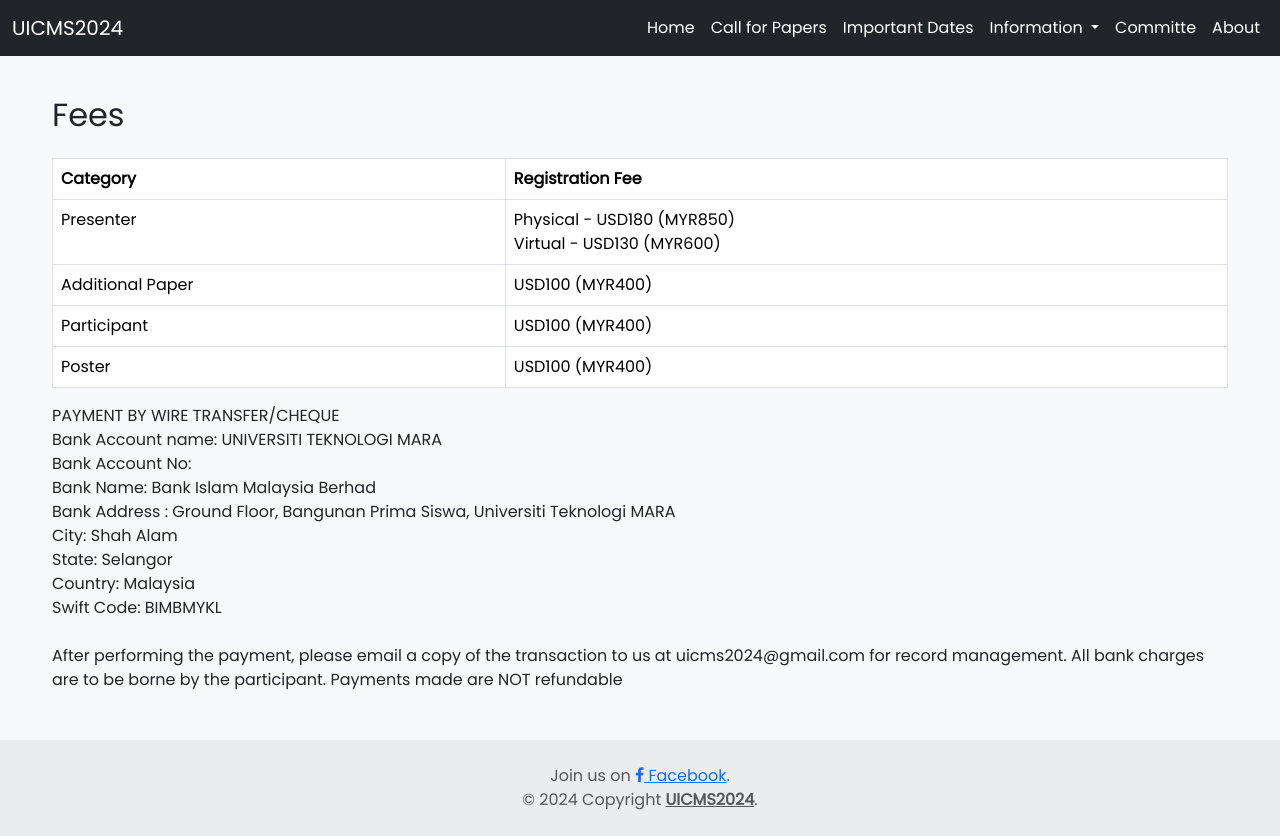
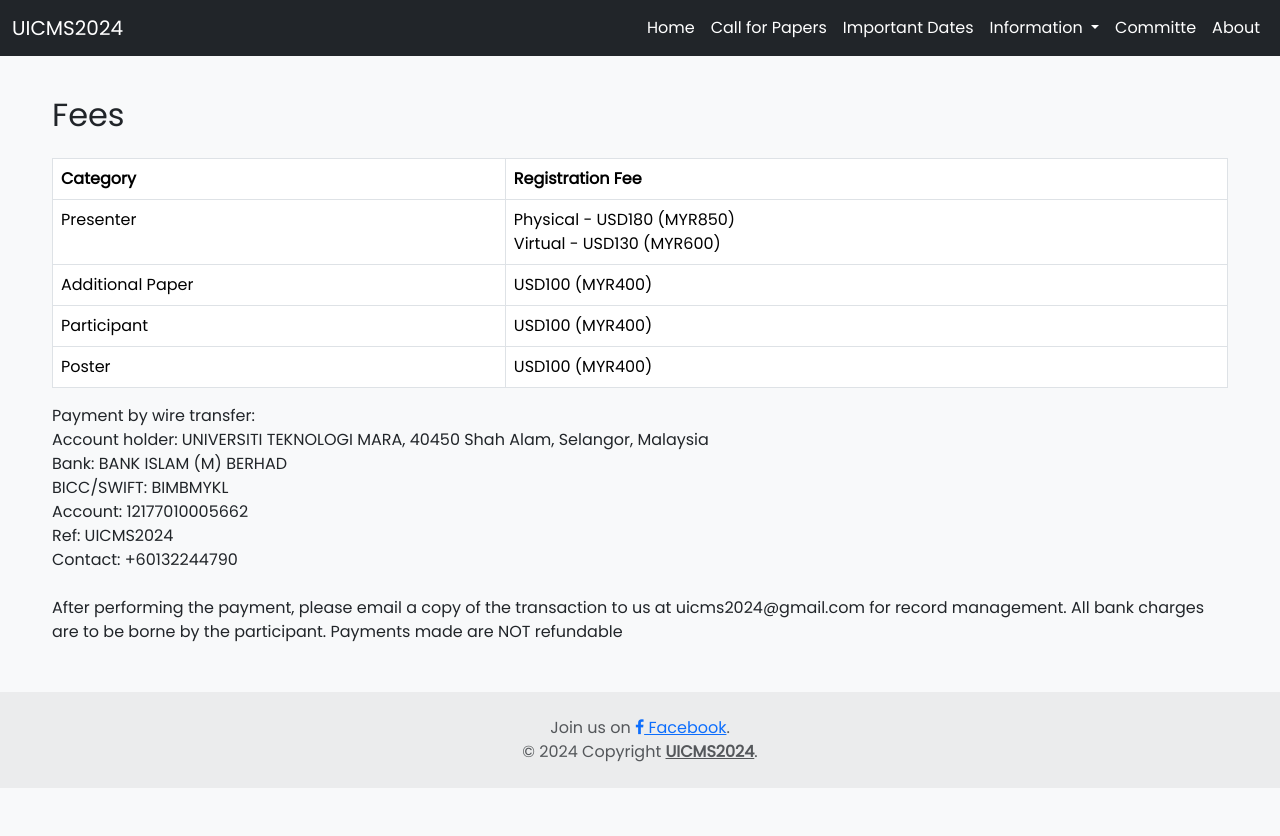
Before and after one commit to uicms2024/uicms2024.github.io, an Angular app: page /fees in a window 1280 px wide. After the commit the page ends 800 px from the top, so only its background shows below. Built offline with nearby package versions, Linux system fonts and the light colour scheme.

Commit message:
Update fees info

```diff
--- a/src/app/fees/fees.component.html
+++ b/src/app/fees/fees.component.html
@@ -30,16 +30,16 @@
   </table>
 
 
-<div>PAYMENT BY WIRE TRANSFER/CHEQUE
+<div>
+    <p>Payment by wire transfer:</p>
 <p>
-Bank Account name: UNIVERSITI TEKNOLOGI MARA<br>
-Bank Account No: <br>
-Bank Name: Bank Islam Malaysia Berhad<br>
-Bank Address : Ground Floor, Bangunan Prima Siswa, Universiti Teknologi MARA<br>
-City: Shah Alam<br>
-State: Selangor<br>
-Country: Malaysia<br>
-Swift Code: BIMBMYKL<br>
+Account holder:
+UNIVERSITI TEKNOLOGI MARA, 40450 Shah Alam, Selangor, Malaysia<br>
+Bank: BANK ISLAM (M) BERHAD<br>
+BICC/SWIFT: BIMBMYKL<br>
+Account: 12177010005662<br>
+Ref: UICMS2024<br>
+Contact: +60132244790<br>
 </p>
 <br>
 <p>
--- a/src/environments/environment.development.ts
+++ b/src/environments/environment.development.ts
@@ -10,6 +10,7 @@ export const environment = {
   confTemplateLink: '#',
   confDate: '12th - 13th October 2024',
   confVenue: 'Perdana Kuala Lumpur City Centre',
-  confTel: '+60355435312',
+  //confTel: '+60355435312',
+  confTel: '+60132244790',
   confFB: 'https://www.facebook.com/uicms/',
 };
--- a/src/environments/environment.ts
+++ b/src/environments/environment.ts
@@ -10,6 +10,7 @@ export const environment = {
   confTemplateLink: '#',
   confDate: '12th - 13th October 2024',
   confVenue: 'Perdana Kuala Lumpur City Centre',
-  confTel: '+60355435312',
+  //confTel: '+60355435312',
+  confTel: '+60132244790',
   confFB: 'https://www.facebook.com/uicms/',
 };
```
